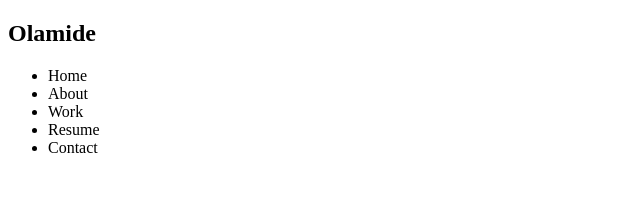
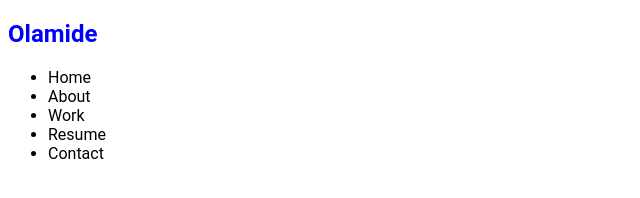
Before and after one commit to Mjhay1605/HTMLCHECKPOINT, a plain HTML site: page index.html in a window 1280 px wide. Shown: the whole page, without its empty margins (0-640 px from the left). Drawn offline with Linux system fonts and the light colour scheme.

Commit message:
i added css

```diff
--- a/index.html
+++ b/index.html
@@ -4,10 +4,11 @@
     <meta charset="UTF-8" />
     <meta name="viewport" content="width=device-width, initial-scale=1.0" />
     <title>Document</title>
+    <link rel="stylesheet" href="styles.css" />
   </head>
   <body>
     <header>
-      <nav>
+      <nav class="navbar">
         <h1>Olamide</h1>
         <ul>
           <li>Home</li>
--- /dev/null
+++ b/styles.css
@@ -0,0 +1,10 @@
+.navbar {
+  display: inline;
+  font-family: "roboto";
+}
+h1 {
+  color: blue;
+}
+li {
+  color: black;
+}
```
